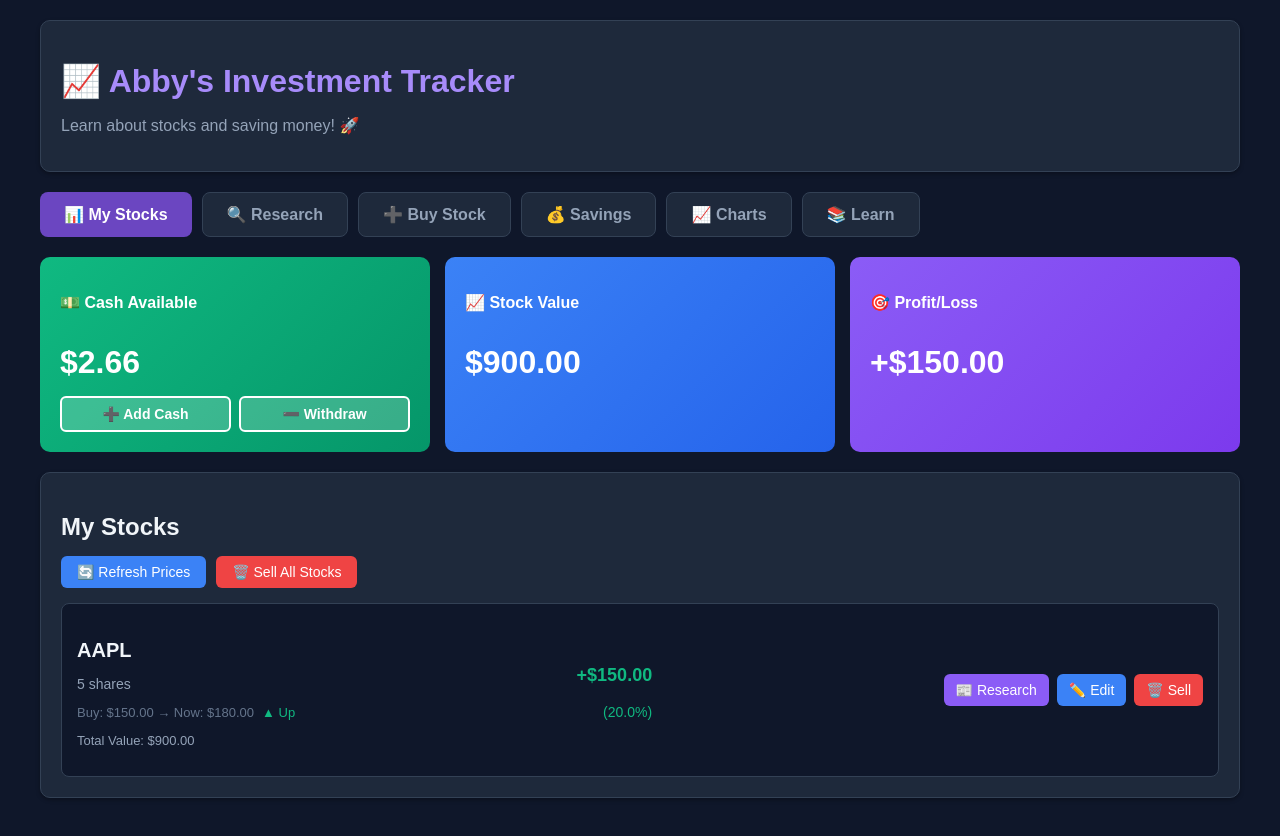
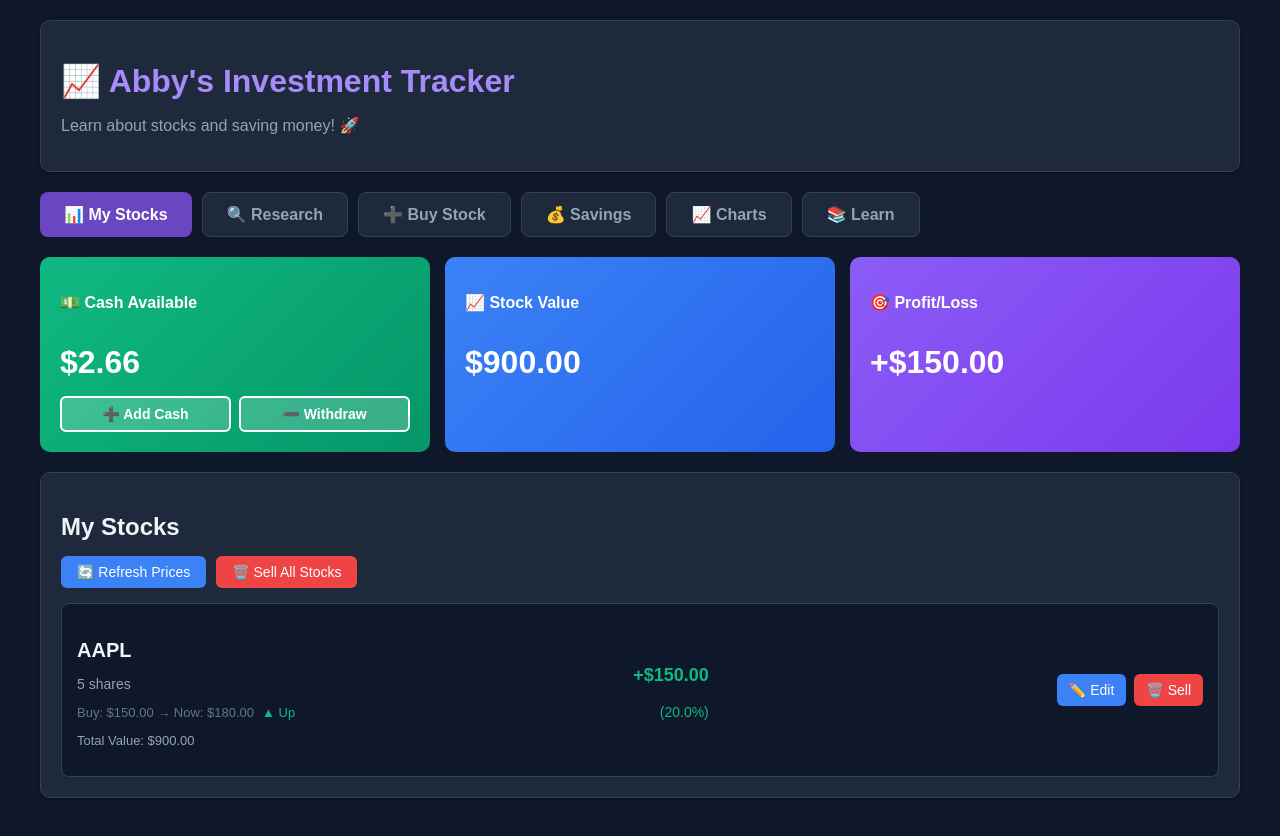
Before and after one commit to cdrew2-beep/kids-investment-tracker, a React (Create React App) app: page / in a window 1280 px wide. Shown: the top 836 px of the page. Built offline with nearby package versions, Linux system fonts and the light colour scheme.

Commit message:
Removed broken research buttons from stock cards

```diff
--- a/src/App.js
+++ b/src/App.js
@@ -32,8 +32,6 @@ const [researchSymbol, setResearchSymbol] = useState('');
 const [researchData, setResearchData] = useState(null);
 const [researchLoading, setResearchLoading] = useState(false);
 
-const [selectedStock, setSelectedStock] = useState(null);
-const [showResearch, setShowResearch] = useState(false);
 
 const fetchStockPrice = async (symbol) => {
   try {
@@ -513,23 +511,6 @@ color: activeTab === tab ? 'white' : '#94A3B8',
                           </p>
                         </div>
                        <div style={{ display: 'flex', gap: '8px', marginLeft: '10px' }}>
-  <button
-    onClick={() => {
-      setSelectedStock(stock);
-      setShowResearch(true);
-    }}
-    style={{
-      padding: '8px 12px',
-      backgroundColor: '#8B5CF6',
-      color: 'white',
-      border: 'none',
-      borderRadius: '6px',
-      cursor: 'pointer',
-      fontSize: '14px'
-    }}
-  >
-    📰 Research
-  </button>
   <button
     onClick={() => editStock(stock.id)}
     style={{
```
